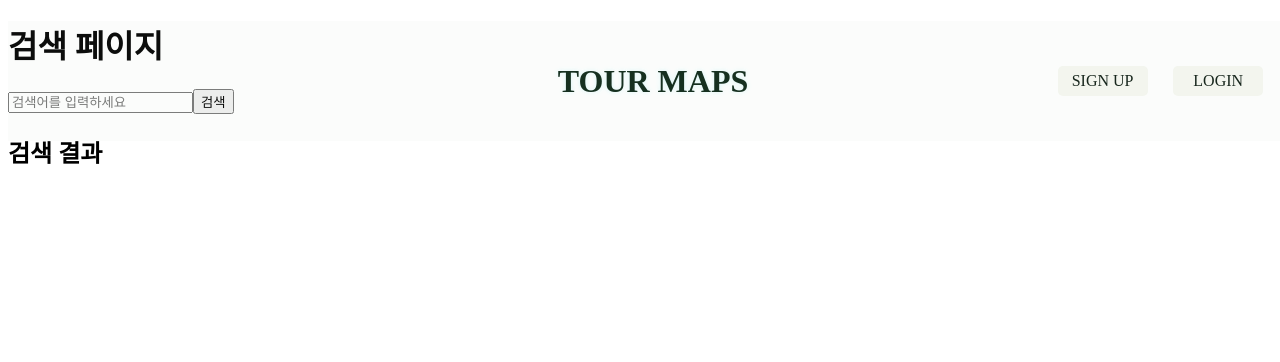
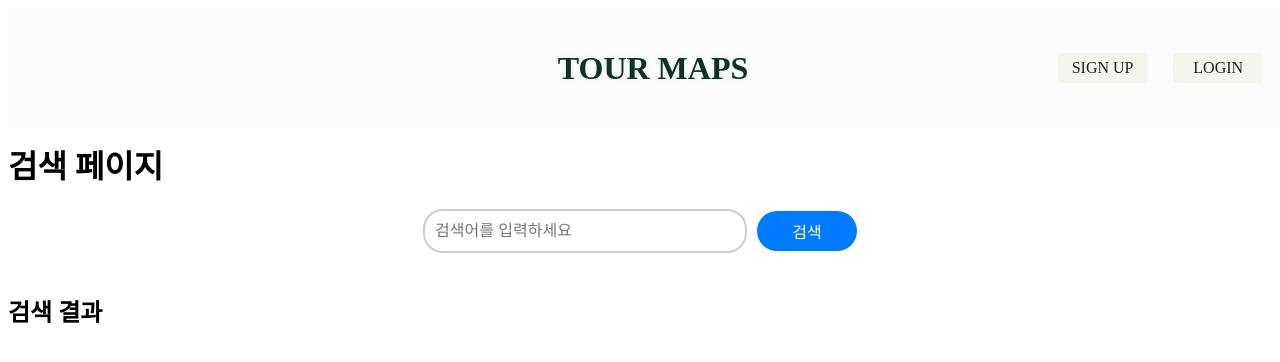
Before and after one commit to seunghee1108/tourmaps, a Next.js app: page /search in a window 1280 px wide. Shown: the top 362 px of the page. Built offline with nearby package versions, Linux system fonts and the light colour scheme.

Commit message:
search scss

```diff
--- a/app/styles/search.module.scss
+++ b/app/styles/search.module.scss
@@ -1,23 +1,113 @@
-.form{
-  box-sizing: border-box;
-  width: 25vw;
-  height: 7vh;
-  border-radius: 30px;
-  border: 2px solid #000;
-  background: #FAF4F4;
-  padding-left: 1vw;
-  font-size: 1.2rem;
+.container {
+  display: flex;
+  flex-direction: column;
+  max-width: 100%;
 }
 
-.search{
-  box-sizing: border-box;
-  width: 20vw;
-  height: 7vh;
-  background-color: rgba(248, 204, 212, 0);
-  margin-left: 1vw;
+.top {
+  height: 14vh;
+}
+
+// .title {
+//   font-size: 1rem;
+//   margin-bottom: 30px;
+//   justify-content: center;
+// }
+
+.searchContainer {
+  justify-content: center;
+  display: flex;
+  align-items: center;
+  margin-bottom: 20px;
+}
+
+.searchInput {
+  width: 300px;
+  height: 40px;
+  border-radius: 20px;
+  border: 2px solid #ccc;
+  padding: 0 10px;
   font-size: 1rem;
+  margin-right: 10px;
+}
+
+.searchButton {
+  width: 100px;
+  height: 40px;
   border: none;
+  border-radius: 20px;
+  background-color: #007bff;
+  color: #fff;
+  font-size: 1rem;
+  cursor: pointer;
 }
-.search:focus {
-  outline: none; /* 예시로 포커스 시 아웃라인을 제거하는 스타일 */
+
+.searchButton:hover {
+  background-color: #0056b3;
 }
+
+
+
+.resultTitle {
+  font-size: 1.5rem;
+  justify-content: center;
+  margin-bottom: 10px;
+}
+
+.resultList {
+  list-style: none;
+  padding: 0;
+}
+
+.resultItem {
+  border: 1px solid #ccc;
+  border-radius: 5px;
+  padding: 10px;
+  margin-bottom: 10px;
+}
+
+.resultItem h3 {
+  font-size: 1.2rem;
+  margin-bottom: 5px;
+}
+
+.resultItem p {
+  font-size: 1rem;
+  margin: 5px 0;
+}
+
+.resultContainer {
+  overflow-x: auto;
+}
+
+.table {
+  width: 100%;
+  border-collapse: collapse;
+  border: 1px solid #ddd;
+  text-align: center;
+}
+
+.table th, .table td {
+  padding: 8px;
+  text-align: left;
+  border-bottom: 1px solid #ddd;
+  text-align: center;
+
+}
+
+.table th {
+  background-color: #f2f2f2;
+}
+
+.table tbody tr:nth-child(even) {
+  background-color: #f2f2f2;
+}
+
+.table tbody tr:hover {
+  background-color: #ddd;
+}
+
+.row img {
+  max-width: 50px;
+  height: auto;
+}
```
